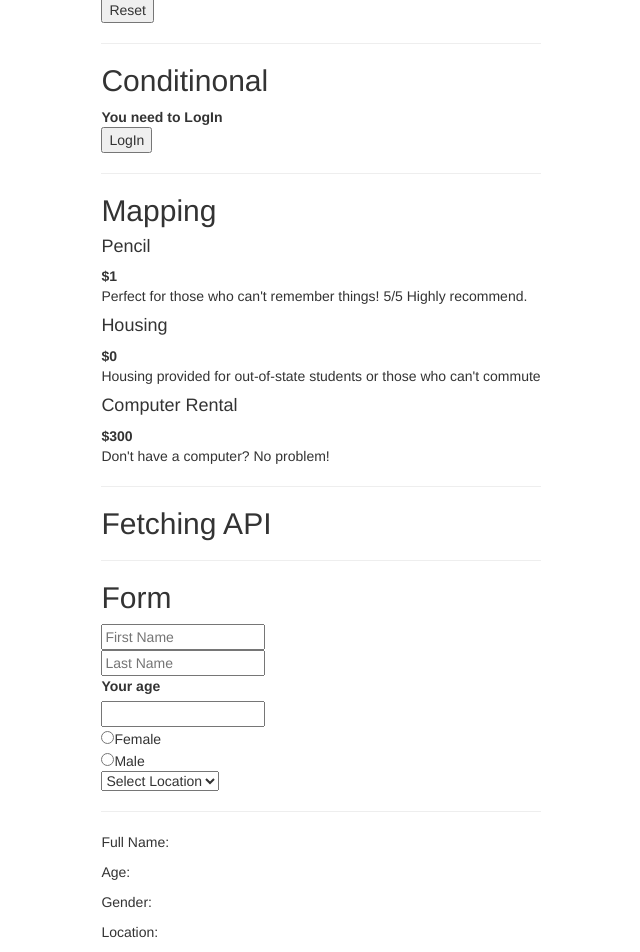
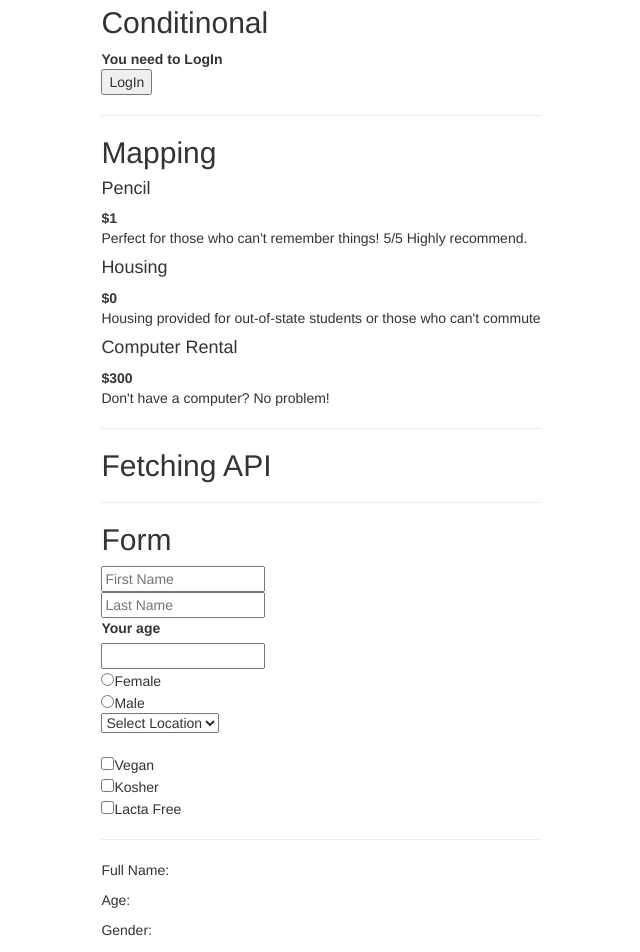
Before and after one commit to thule78/react-udemy, a React app: page / in a window 1280 px wide. Shown: the top 952 px of the page, without its empty margins (319-959 px from the left). Built offline with nearby package versions, Linux system fonts and the light colour scheme.

Commit message:
form with checkboxes

```diff
--- a/src/components/FormComponent.jsx
+++ b/src/components/FormComponent.jsx
@@ -56,6 +56,28 @@ function FromComponent (props){
           <option value="Hokaido">Hokaido</option>
 
         </select>
+        <br />
+        <br />
+        <input
+          type="checkbox"
+          name="vegan"
+          value={props.data.vegan}
+          onChange={props.handleChange}
+        />Vegan
+        <br />
+        <input
+          type="checkbox"
+          name="kosher"
+          value={props.data.kosher}
+          onChange={props.handleChange}
+        />Kosher
+        <br />
+        <input
+          type="checkbox"
+          name="lactafree"
+          value={props.data.lactafree}
+          onChange={props.handleChange}
+        />Lacta Free
 
       </from>
       <br />
@@ -64,6 +86,7 @@ function FromComponent (props){
       <p>Age: {props.data.age}</p>
       <p>Gender: {props.data.gender}</p>
       <p>Location: {props.data.location}</p>
+      <p>Dietype: {props.data.vegan ? "Vegan" : ""} {props.data.kosher ? ", Kosher" : ""} {props.data.lactafree ? ", Lacta Free" : ""}</p>
     </main>
 
     )
--- a/src/components/FormContainer.jsx
+++ b/src/components/FormContainer.jsx
@@ -11,15 +11,18 @@ class Form extends Component {
       lastName: "",
       age: "",
       gender: "",
-      location: ""
+      location: "",
+      vegan: false,
+      kocher: false,
+      lactafree: false
     }
 
     this.handleChange = this.handleChange.bind(this)
   }
 
   handleChange(event) {
-    const {name, value, type} = event.target
-    this.setState({[name]: value})
+    const {name, value, type, checked} = event.target
+    type === "checkbox" ? this.setState({[name]:checked}):this.setState({[name]: value})
   }
 
   render() {
```
